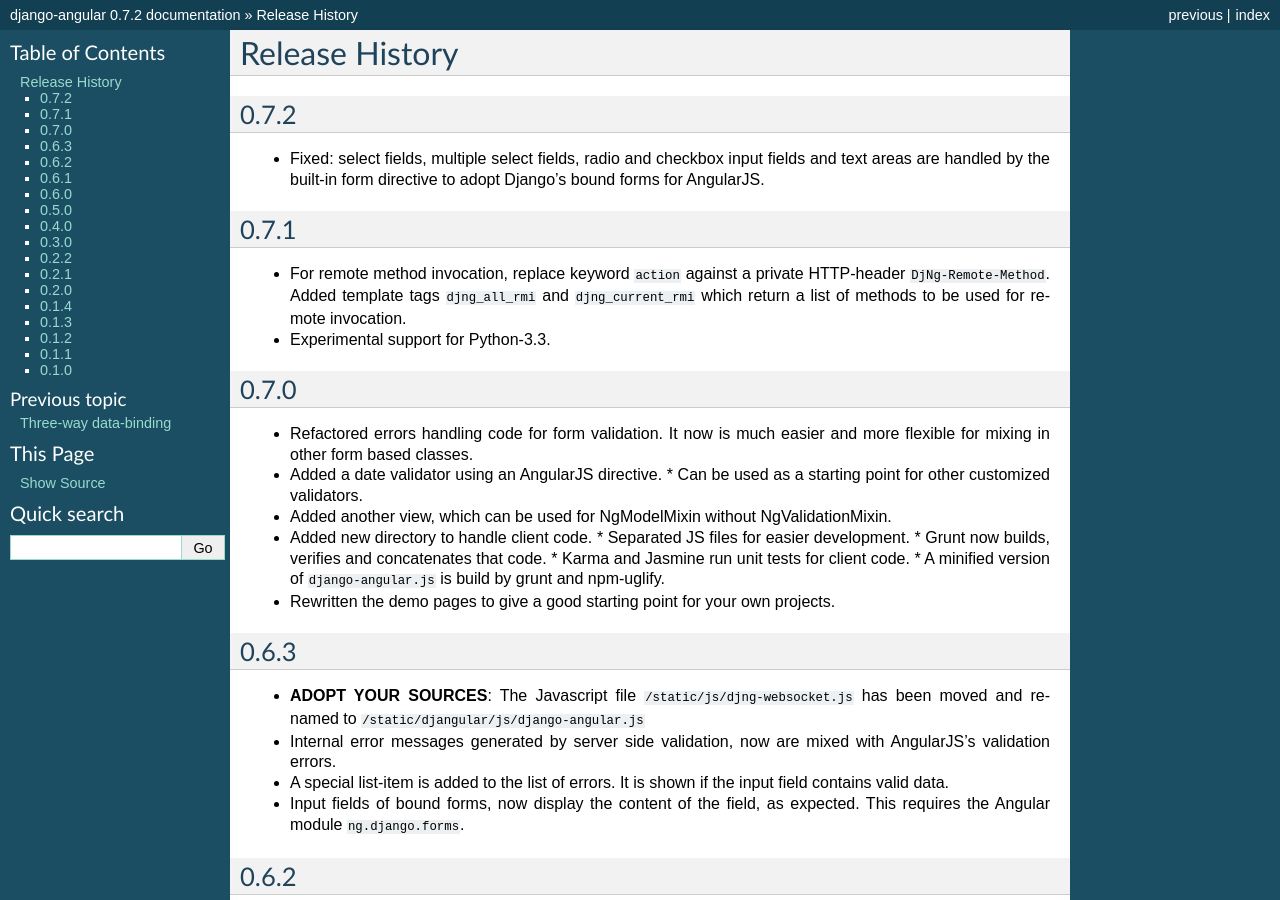
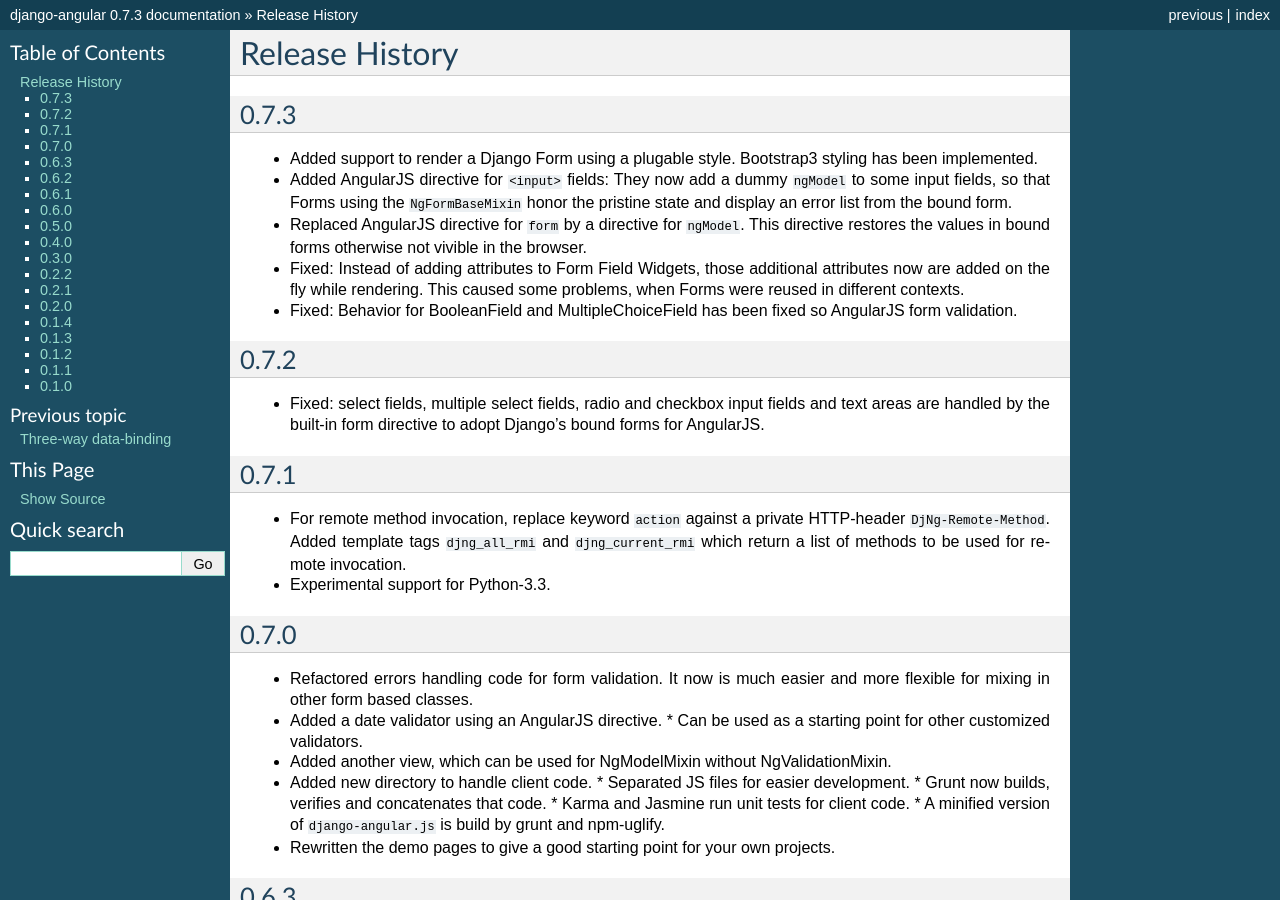
Before and after one commit to kimarakov/django_angular, a Sphinx documentation site: the page built from docs/changelog.rst, in a window 1280 px wide and 900 px high. Built offline with Sphinx 7.4.7, drawn with Linux system fonts in a browser that asks for light colours; some of the changed text lies outside the part shown.

Commit message:
Bumpted to version 0.7.3

```diff
--- a/djangular/__init__.py
+++ b/djangular/__init__.py
@@ -1,2 +1,2 @@
 # -*- coding: utf-8 -*-
-__version__ = '0.7.2'
+__version__ = '0.7.3'
--- a/docs/changelog.rst
+++ b/docs/changelog.rst
@@ -3,6 +3,21 @@
 ===============
 Release History
 ===============
+
+0.7.3
+-----
+* Added support to render a Django Form using a plugable style. Bootstrap3 styling has been
+  implemented.
+* Added AngularJS directive for ``<input>`` fields: They now add a dummy ``ngModel`` to some
+  input fields, so that Forms using the ``NgFormBaseMixin`` honor the pristine state and display
+  an error list from the bound form.
+* Replaced AngularJS directive for ``form`` by a directive for ``ngModel``. This directive
+  restores the values in bound forms otherwise not vivible in the browser.
+* Fixed: Instead of adding attributes to Form Field Widgets, those additional attributes now are
+  added on the fly while rendering. This caused some problems, when Forms were reused in different
+  contexts.
+* Fixed: Behavior for BooleanField and MultipleChoiceField has been fixed so AngularJS form
+  validation.
 
 0.7.2
 -----
```
